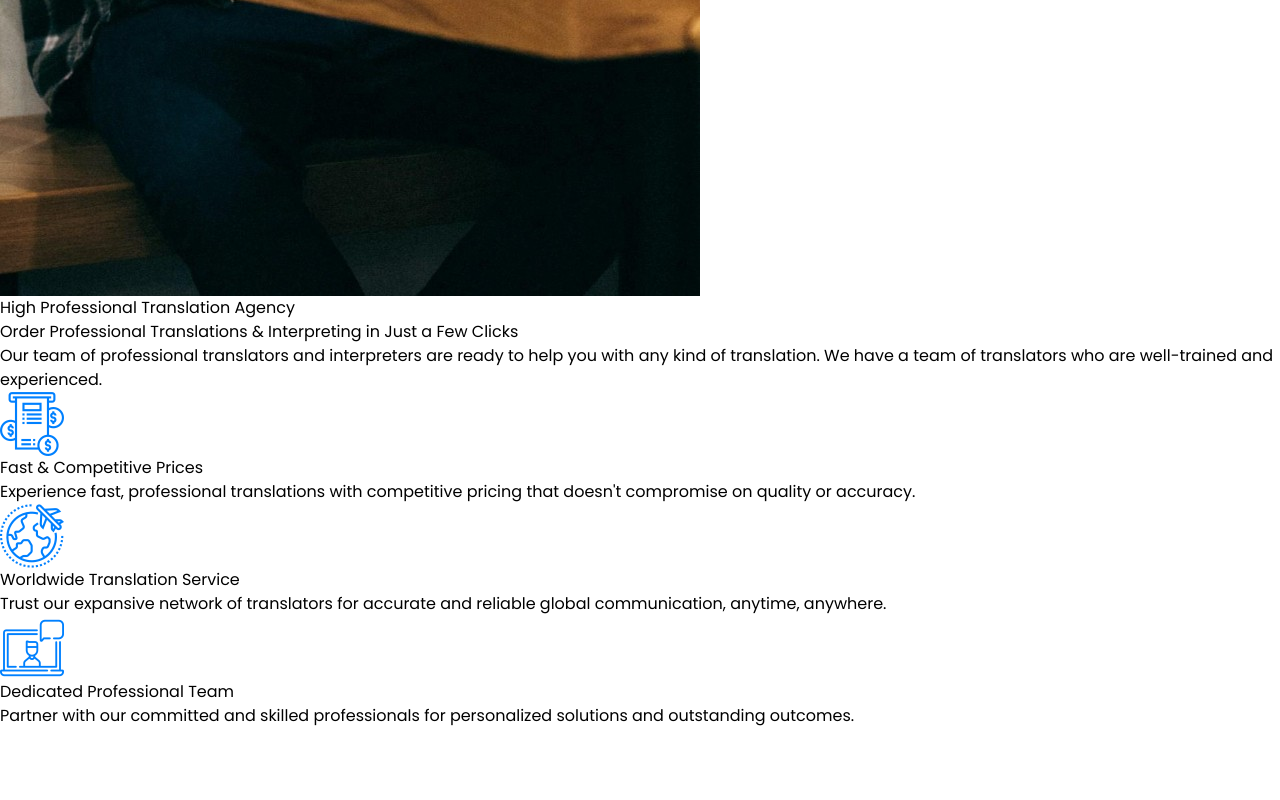
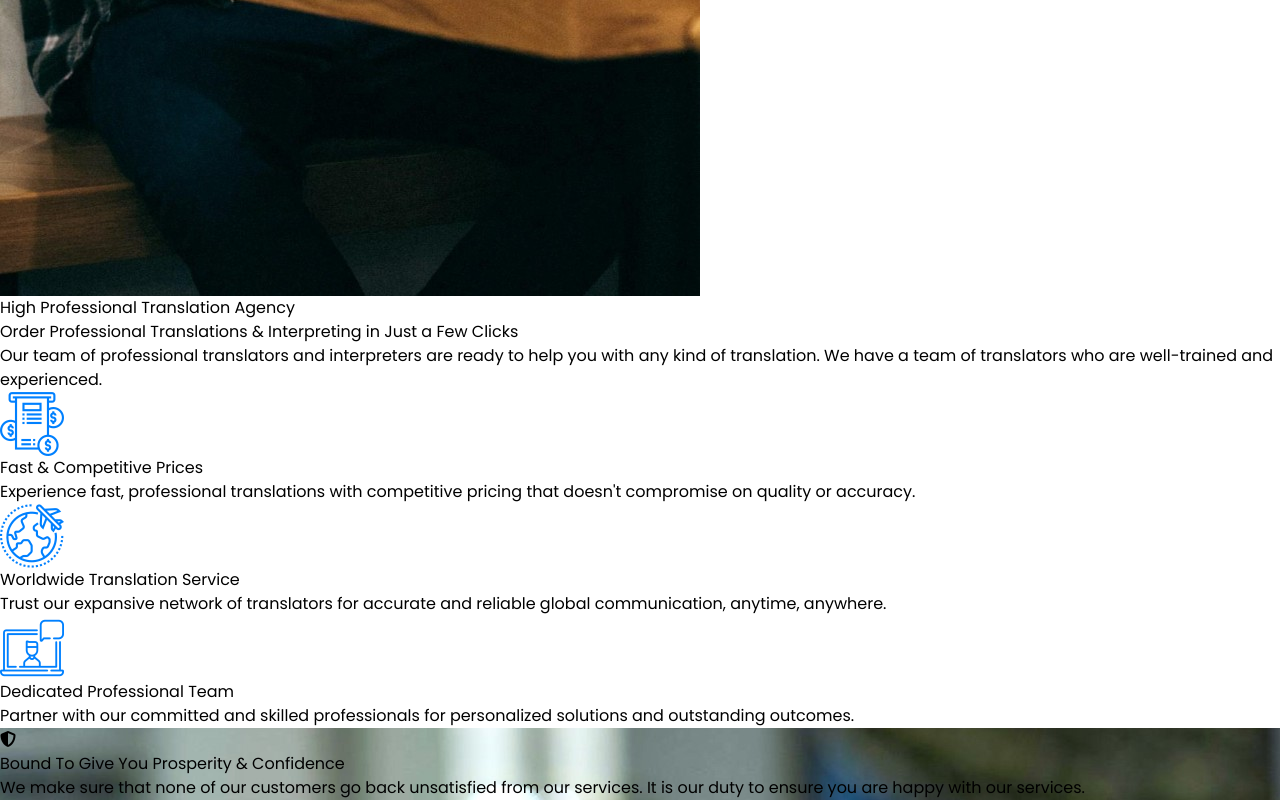
Before and after one commit to MusaZeshan-IT/Quick-Translate, a React (Vite) app: page /#/ in a window 1280 px wide. Shown: the part 2068-2868 px from the top of the page. Before the commit the page ends 2796 px from the top, so only its background shows below. Built offline with nearby package versions, Linux system fonts and the light colour scheme.

Commit message:
The cover component has been built.

```diff
--- a/index.html
+++ b/index.html
@@ -6,7 +6,10 @@
   <link rel="icon" type="image/svg+xml" href="/vite.svg" />
   <meta name="viewport" content="width=device-width, initial-scale=1.0" />
   <title>Vite + React</title>
-<link rel="stylesheet" href="https://fonts.googleapis.com/css?family=Poppins">
+  <link rel="stylesheet" href="https://cdnjs.cloudflare.com/ajax/libs/font-awesome/6.5.2/css/all.min.css"
+    integrity="sha512-SnH5WK+bZxgPHs44uWIX+LLJAJ9/2PkPKZ5QiAj6Ta86w+fsb2TkcmfRyVX3pBnMFcV7oQPJkl9QevSCWr3W6A=="
+    crossorigin="anonymous" referrerpolicy="no-referrer" />
+  <link rel="stylesheet" href="https://fonts.googleapis.com/css?family=Poppins">
 </head>
 
 <body>
--- /dev/null
+++ b/src/components/Cover.jsx
@@ -0,0 +1,16 @@
+import React from 'react';
+import Handshake from '../assets/handshake.jpg'
+
+const Cover = () => {
+    return (
+        <div className='w-full h-[650px] relative' style={{ backgroundImage: `url(${Handshake})` }}>
+            <div className='inset-0 flex flex-col items-center justify-center w-full h-full absolute bg-[rgba(18,57,212,0.7)]'>
+                <i className="text-[rgb(255,219,62)] fa-solid fa-shield-halved text-6xl"></i>
+                <h1 className='mt-8 text-white text-center leading-[60px] text-[50px] w-[650px] font-black'>Bound To Give You Prosperity & Confidence</h1>
+                <p className='text-white w-[700px] text-center mt-8 leading-8'>We make sure that none of our customers go back unsatisfied from our services. It is our duty to ensure you are happy with our services.</p>
+            </div>
+        </div>
+    );
+}
+
+export default Cover;
--- a/src/pages/Home.jsx
+++ b/src/pages/Home.jsx
@@ -2,6 +2,7 @@ import React from 'react';
 import NavHero from '../components/Home/NavHero';
 import HowItWorks from '../components/HowItWorks';
 import UniqueFeatures from '../components/UniqueFeatures';
+import Cover from '../components/Cover';
 
 const Home = () => {
     return (
@@ -11,6 +12,7 @@ const Home = () => {
                 <HowItWorks />
                 <UniqueFeatures />
             </div>
+            <Cover />
         </div>
     );
 }
```
Also changed, not shown: src/assets/handshake.jpg (added).
